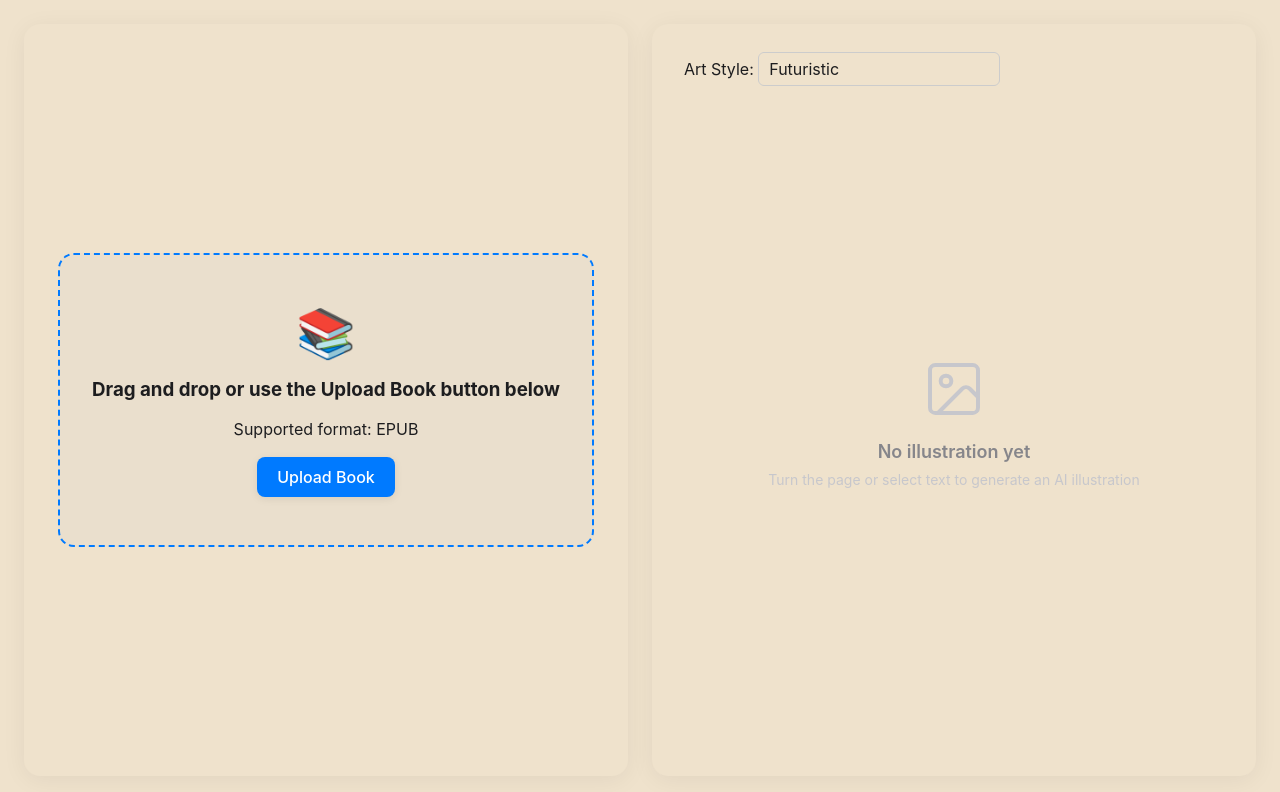
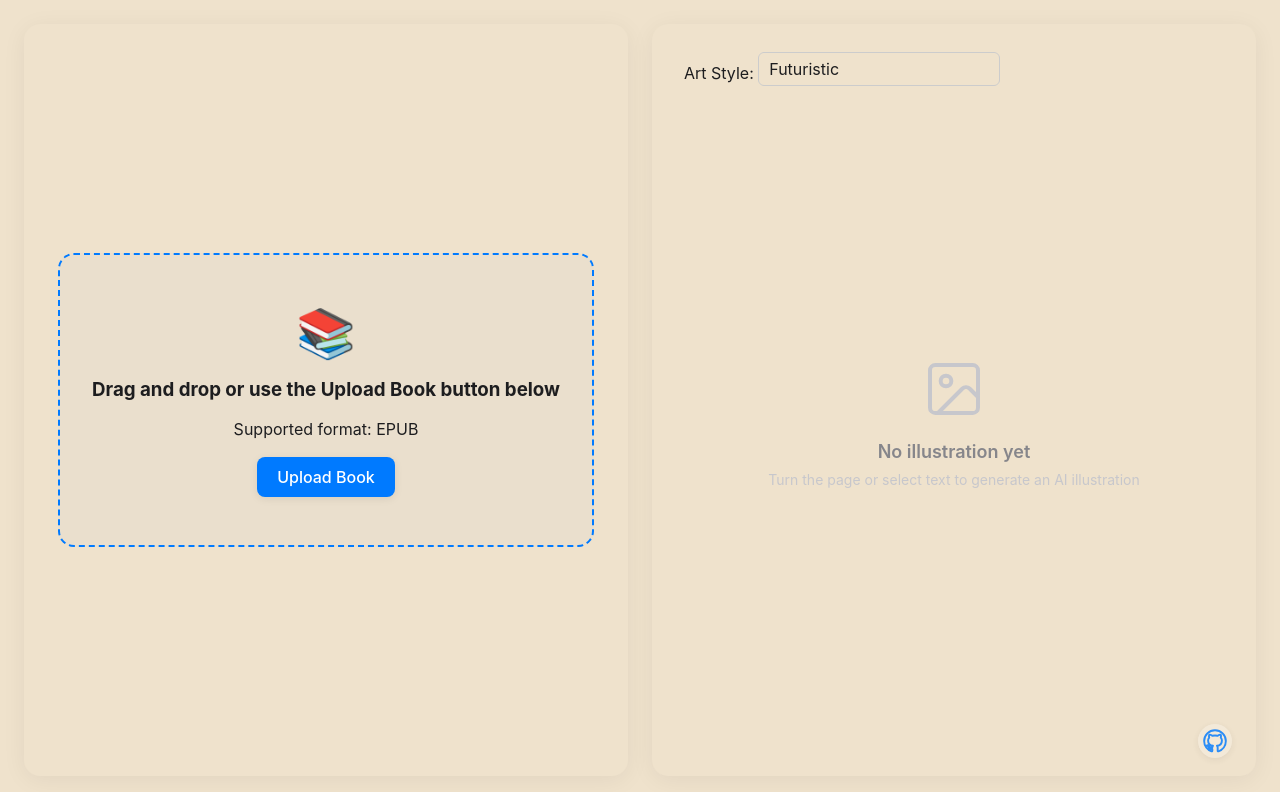
Before and after one commit to alekcangp/sova, a Vue app: page / in a window 1280 px wide. Shown: the top 792 px of the page. Built offline with nearby package versions, Linux system fonts and the light colour scheme.

Commit message:
Add github link

```diff
--- a/src/components/ImageViewer.vue
+++ b/src/components/ImageViewer.vue
@@ -1,7 +1,20 @@
 <template>
   <div class="image-viewer">
-    <div class="image-style-select">
-      <label for="art-style-combobox">Art Style: </label>
+  <a
+    href="https://github.com/alekcangp/sova"
+    class="github-link"
+    target="_blank"
+    rel="noopener noreferrer"
+    title="View on GitHub"
+  >
+    <svg width="26" height="26" viewBox="0 0 24 24" fill="none" stroke="currentColor" stroke-width="1.8" stroke-linecap="round" stroke-linejoin="round">
+      <path d="M12 2C6.477 2 2 6.484 2 12.021c0 4.428 2.865 8.184 6.839 9.504.5.09.682-.217.682-.482 0-.237-.009-.868-.014-1.703-2.782.605-3.369-1.342-3.369-1.342-.454-1.156-1.11-1.464-1.11-1.464-.908-.62.069-.608.069-.608 1.003.07 1.531 1.03 1.531 1.03.892 1.53 2.341 1.088 2.91.832.092-.647.35-1.088.636-1.338-2.22-.253-4.555-1.113-4.555-4.951 0-1.093.39-1.987 1.029-2.687-.103-.253-.446-1.272.098-2.65 0 0 .84-.27 2.75 1.025A9.564 9.564 0 0 1 12 6.844c.85.004 1.705.115 2.504.337 1.908-1.296 2.747-1.025 2.747-1.025.546 1.378.202 2.397.1 2.65.64.7 1.028 1.594 1.028 2.687 0 3.847-2.338 4.695-4.566 4.944.36.31.68.92.68 1.855 0 1.338-.012 2.419-.012 2.749 0 .268.18.577.688.48C19.138 20.2 22 16.447 22 12.021 22 6.484 17.523 2 12 2z"/>
+    </svg>
+  </a>
+    <div class="image-style-select" style="display: flex; align-items: center; justify-content: space-between;">
+      <div style="display: flex; align-items: center; flex: 1 1 auto; min-width: 0;">
+
+      <label for="art-style-combobox">Art Style:&nbsp; </label>
       <div class="combobox-wrapper">
         <input
           id="art-style-combobox"
@@ -37,6 +50,8 @@
             Custom...
           </li>
         </ul>
+      </div>
+
       </div>
     </div>
     <div class="image-container">
@@ -582,4 +597,28 @@ onMounted(() => {
   background: #e6eeff;
   color: #0056CC;
 }
+.github-link {
+  position: absolute;
+  bottom: 18px;
+  right: 24px;
+  z-index: 10;
+  opacity: 0.82;
+  transition: opacity 0.18s, transform 0.18s;
+  border-radius: 50%;
+  background: rgba(255,255,255,0.3);
+  box-shadow: 0 2px 8px rgba(0,0,0,0.08);
+  padding: 4px;
+  display: flex;
+  align-items: center;
+}
+.github-link:hover {
+  opacity: 1;
+  background:  rgba(255,255,255,0.5);
+  transform: scale(1.05) translateY(-2px);
+  box-shadow: 0 4px 16px rgba(0,0,0,0.15);
+}
+.image-viewer {
+  position: relative;
+}
+
 </style>
```
